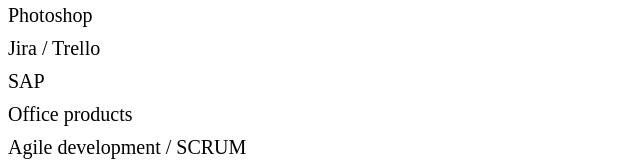
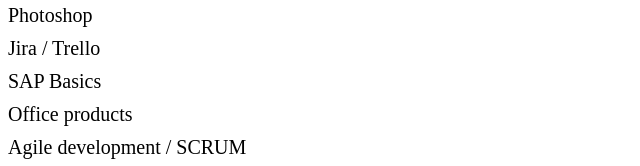
Before and after one commit to breinsp/breinsp.github.io, a plain HTML site: page pages/technologies/technologies.html in a window 1280 px wide. Shown: the part 780-946 px from the top of the page, 0-640 px from the left. Drawn offline with Linux system fonts and the light colour scheme; files that its build step writes are made by us from their sources.

Commit message:
updated website index

```diff
--- a/pages/technologies/technologies.html
+++ b/pages/technologies/technologies.html
@@ -35,7 +35,7 @@
             <p class="tech-entry">Blender</p>
             <p class="tech-entry">Photoshop</p>
             <p class="tech-entry">Jira / Trello</p>
-            <p class="tech-entry">SAP</p>
+            <p class="tech-entry">SAP Basics</p>
             <p class="tech-entry">Office products</p>
             <p class="tech-entry">Agile development / SCRUM</p>
         </div>
```
Also changed, not shown: pages/index/index.html (+1 -0 lines).
